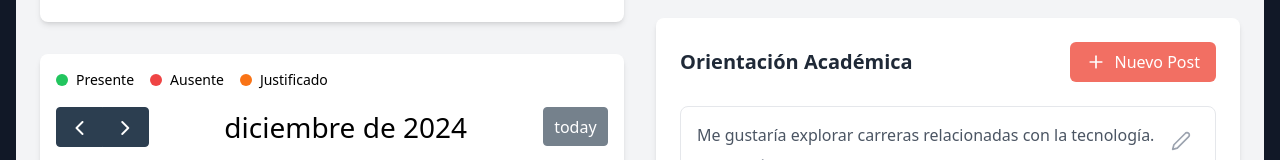
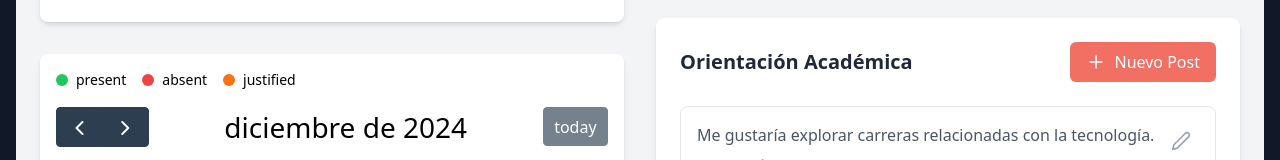
Before and after one commit to Savitar-99/PRUEBASSTUDENTCONNECT, a React (Vite) app: page /student-dashboard in a window 1280 px wide. Shown: the part 476-636 px from the top of the page. Built offline with nearby package versions, Linux system fonts and the light colour scheme.

Commit message:
CALENDAR langswitched

```diff
--- a/src/components/dashboard/sections/Calendar.tsx
+++ b/src/components/dashboard/sections/Calendar.tsx
@@ -2,6 +2,7 @@ import React from 'react';
 import FullCalendar from '@fullcalendar/react';
 import dayGridPlugin from '@fullcalendar/daygrid';
 import { Attendance } from '../types';
+import i18n from 'i18next'; // Importa i18n para las traducciones
 
 interface CalendarProps {
   attendances: Attendance[];
@@ -22,15 +23,15 @@ export const Calendar: React.FC<CalendarProps> = ({ attendances }) => {
       <div className="mb-4 flex gap-4 text-sm">
         <div className="flex items-center gap-2">
           <div className="w-3 h-3 rounded-full bg-[#22c55e]"></div>
-          <span>Presente</span>
+          <span>{i18n.t('present')}</span>
         </div>
         <div className="flex items-center gap-2">
           <div className="w-3 h-3 rounded-full bg-[#ef4444]"></div>
-          <span>Ausente</span>
+          <span>{i18n.t('absent')}</span>
         </div>
         <div className="flex items-center gap-2">
           <div className="w-3 h-3 rounded-full bg-[#f97316]"></div>
-          <span>Justificado</span>
+          <span>{i18n.t('justified')}</span>
         </div>
       </div>
       <FullCalendar
```
